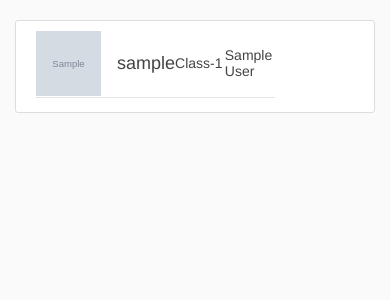
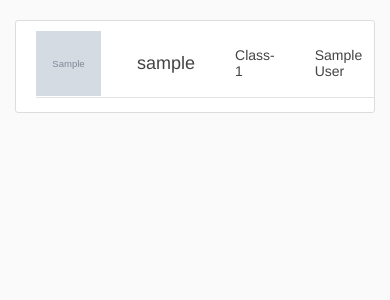
Before and after one commit to GopinathV-1/flask, a Flask app: page /people in a window 390 px wide. Shown: the part 74-374 px from the top of the page. Run offline with Flask 2, Linux system fonts and the light colour scheme; a user stored in the database is signed in; tables that the repository leaves empty hold one stand-in row (values such as "Sample post"); grey boxes marked "Sample" are stand-in pictures; some libraries are stand-ins or nearby versions.

Commit message:
Update main.css

```diff
--- a/studentproj/static/main.css
+++ b/studentproj/static/main.css
@@ -86,3 +86,9 @@ body {
   #space{
     margin-left: 10px;
   }
+  @media only screen and (max-width:1000px){
+    .media-body-p{
+      padding: 0 20px;
+    }
+
+  }
```
